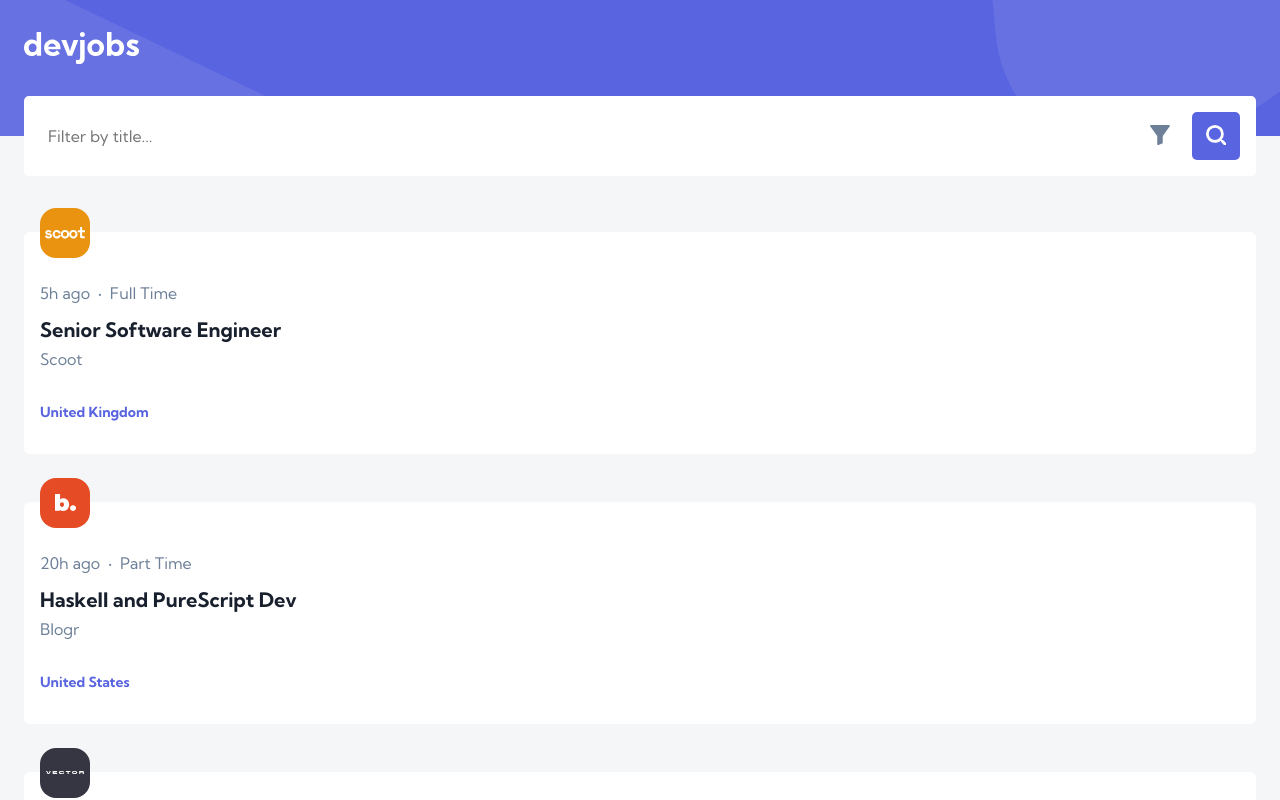
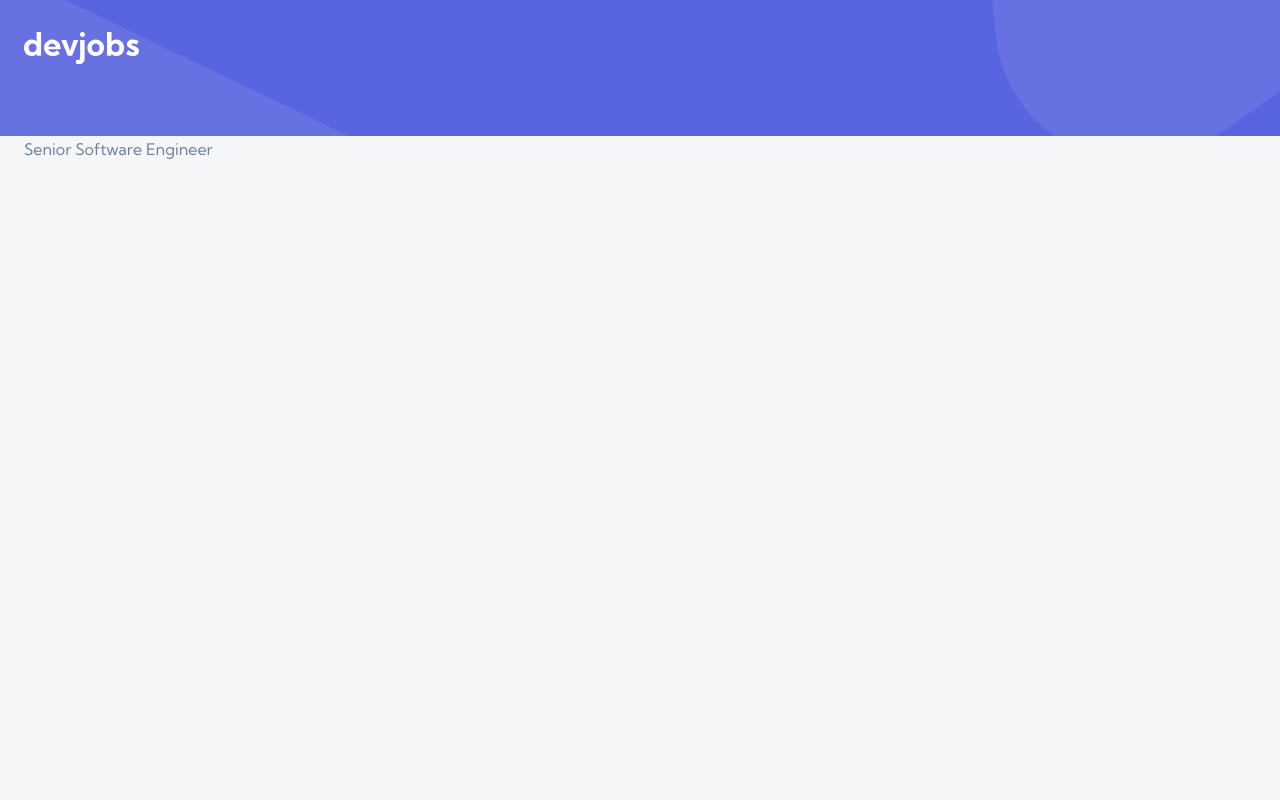
Before and after one commit to dvcolin/frontend-mentor-devjobs-web-app, a React (Create React App) app: page /1 in a window 1280 px wide. Shown: the top 800 px of the page. Built offline with nearby package versions, Linux system fonts and the light colour scheme.

Commit message:
added react router. created Home and JobPosition pages. JobPosition page fetching data for specific job post

```diff
--- a/package.json
+++ b/package.json
@@ -12,6 +12,7 @@
     "@types/react-dom": "^17.0.11",
     "react": "^17.0.2",
     "react-dom": "^17.0.2",
+    "react-router-dom": "^6.2.1",
     "react-scripts": "5.0.0",
     "styled-components": "^5.3.3",
     "typescript": "^4.5.4",
--- a/src/App.tsx
+++ b/src/App.tsx
@@ -1,23 +1,15 @@
-import { useState } from "react";
-import data from "./data.json";
+import { Routes, Route } from "react-router-dom";
 import Layout from "./components/layout/Layout";
-import FilterGroup from "./components/FilterGroup";
-import JobPostingList from "./components/JobPostingList";
+import HomePage from "./pages/HomePage";
+import JobPositionPage from "./pages/JobPositionPage";
 
 const App = () => {
-  const [jobPosts, setJobPosts] = useState(data);
-
-  const filterJobPosts = (queryString: string) => {
-    const filteredPosts = data.filter((post) =>
-      post.position.toLowerCase().includes(queryString.toLowerCase())
-    );
-    setJobPosts(filteredPosts);
-  };
-
   return (
     <Layout>
-      <FilterGroup filterJobPosts={filterJobPosts} />
-      <JobPostingList posts={jobPosts} />
+      <Routes>
+        <Route path="/" element={<HomePage />} />
+        <Route path="/:id" element={<JobPositionPage />} />
+      </Routes>
     </Layout>
   );
 };
--- a/src/components/FilterGroup.tsx
+++ b/src/components/FilterGroup.tsx
@@ -26,7 +26,7 @@ const IconButtons = styled.div`
 `;
 
 interface FilterGroupProps {
-  filterJobPosts: any;
+  filterJobPosts: (queryString: string) => void;
 }
 
 const FilterGroup = ({ filterJobPosts }: FilterGroupProps) => {
@@ -38,7 +38,11 @@ const FilterGroup = ({ filterJobPosts }: FilterGroupProps) => {
         placeholder="Filter by title..."
         value={queryString}
         onChange={(e) => {
-          setQueryString(e.target.value);
+          const val = e.target.value;
+          setQueryString(val);
+          if (val === "") {
+            filterJobPosts(val);
+          }
         }}
       />
       <IconButtons>
--- a/src/components/JobPostingCard.tsx
+++ b/src/components/JobPostingCard.tsx
@@ -1,28 +1,8 @@
 import styled from "styled-components";
+import { Link } from "react-router-dom";
 import Text from "./Text";
 import { H3, H4 } from "./Heading";
-
-export interface JobPostingCardProps {
-  id: number;
-  company: string;
-  logo: string;
-  logoBackground: string;
-  position: string;
-  postedAt: string;
-  contract: string;
-  location: string;
-  website: string;
-  apply: string;
-  description: string;
-  requirements: {
-    content: string;
-    items: string[];
-  };
-  role: {
-    content: string;
-    items: string[];
-  };
-}
+import { JobPosting } from "../types";
 
 const StyledJobPostingCard = styled.div`
   position: relative;
@@ -69,6 +49,7 @@ const PostedAtAndContract = styled(Text)`
 
 const Position = styled(H3)`
   margin-top: 1.2rem;
+  text-decoration: none;
 `;
 
 const Company = styled(Text)`
@@ -80,6 +61,7 @@ const Location = styled(H4)`
 `;
 
 const JobPostingCard = ({
+  id,
   company,
   logo,
   logoBackground,
@@ -87,7 +69,7 @@ const JobPostingCard = ({
   postedAt,
   contract,
   location,
-}: JobPostingCardProps) => {
+}: JobPosting) => {
   return (
     <StyledJobPostingCard>
       <LogoBox bgColor={logoBackground}>
@@ -98,7 +80,9 @@ const JobPostingCard = ({
         <span>&middot;</span>
         <span>{contract}</span>
       </PostedAtAndContract>
-      <Position>{position}</Position>
+      <Position as={Link} to={`/${id}`}>
+        {position}
+      </Position>
       <Company>{company}</Company>
       <Location>{location}</Location>
     </StyledJobPostingCard>
--- a/src/components/JobPostingList.tsx
+++ b/src/components/JobPostingList.tsx
@@ -1,14 +1,16 @@
 import styled from "styled-components";
-import JobPostingCard, { JobPostingCardProps } from "./JobPostingCard";
+import JobPostingCard from "./JobPostingCard";
+import { JobPosting } from "../types";
 
 interface JobPostingListProps {
-  posts: JobPostingCardProps[];
+  posts: JobPosting[];
 }
 
 const StyledJobPostingList = styled.div`
   display: grid;
   grid-template-columns: 1fr;
-  padding: 1.6rem 0;
+  padding-top: 1.6rem;
+  padding-bottom: 3.2rem;
 `;
 
 const JobPostingList = ({ posts }: JobPostingListProps) => {
--- a/src/index.tsx
+++ b/src/index.tsx
@@ -1,5 +1,6 @@
 import React from "react";
 import ReactDOM from "react-dom";
+import { BrowserRouter as Router } from "react-router-dom";
 import Theme from "./theme";
 import App from "./App";
 import reportWebVitals from "./reportWebVitals";
@@ -7,7 +8,9 @@ import reportWebVitals from "./reportWebVitals";
 ReactDOM.render(
   <React.StrictMode>
     <Theme>
-      <App />
+      <Router>
+        <App />
+      </Router>
     </Theme>
   </React.StrictMode>,
   document.getElementById("root")
--- /dev/null
+++ b/src/pages/HomePage.tsx
@@ -0,0 +1,24 @@
+import { useState } from "react";
+import data from "../data.json";
+import FilterGroup from "../components/FilterGroup";
+import JobPostingList from "../components/JobPostingList";
+
+const HomePage = () => {
+  const [jobPosts, setJobPosts] = useState(data);
+
+  const filterJobPosts = (queryString: string) => {
+    const filteredPosts = data.filter((post) =>
+      post.position.toLowerCase().includes(queryString.toLowerCase())
+    );
+    setJobPosts(filteredPosts);
+  };
+
+  return (
+    <>
+      <FilterGroup filterJobPosts={filterJobPosts} />
+      <JobPostingList posts={jobPosts} />
+    </>
+  );
+};
+
+export default HomePage;
--- /dev/null
+++ b/src/pages/JobPositionPage.tsx
@@ -0,0 +1,19 @@
+import { useState, useEffect } from "react";
+import { useParams } from "react-router-dom";
+import { JobPosting } from "../types";
+import data from "../data.json";
+
+const JobPositionPage = () => {
+  const [job, setJob] = useState<null | JobPosting>(null);
+  const { id } = useParams<"id">();
+
+  useEffect(() => {
+    const job = data.find((j) => j.id === +id!) || null;
+
+    setJob(job);
+  }, [id]);
+
+  return <div>{job && job.position}</div>;
+};
+
+export default JobPositionPage;
--- /dev/null
+++ b/src/types.ts
@@ -0,0 +1,21 @@
+export interface JobPosting {
+  id: number;
+  company: string;
+  logo: string;
+  logoBackground: string;
+  position: string;
+  postedAt: string;
+  contract: string;
+  location: string;
+  website: string;
+  apply: string;
+  description: string;
+  requirements: {
+    content: string;
+    items: string[];
+  };
+  role: {
+    content: string;
+    items: string[];
+  };
+}
```
Also changed, not shown: 1 other file (tests, documents, lock files or other folders).
